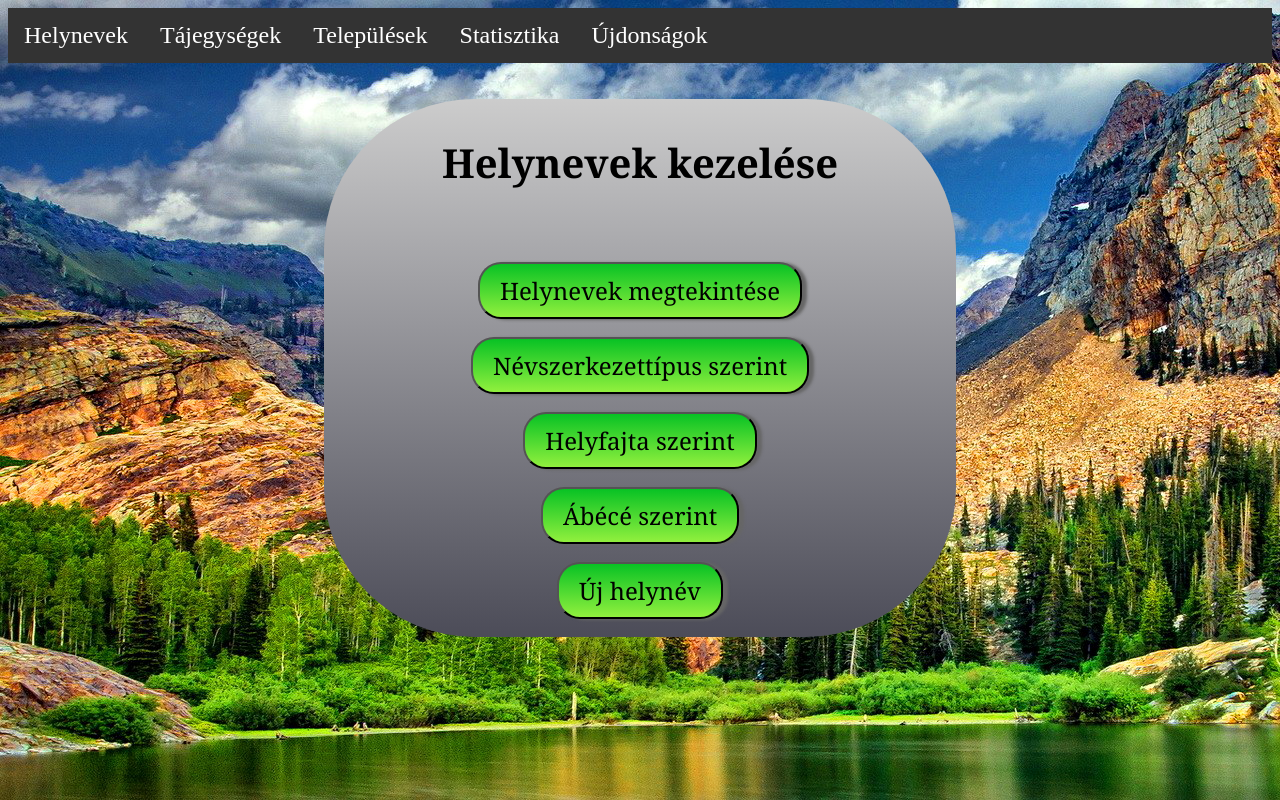
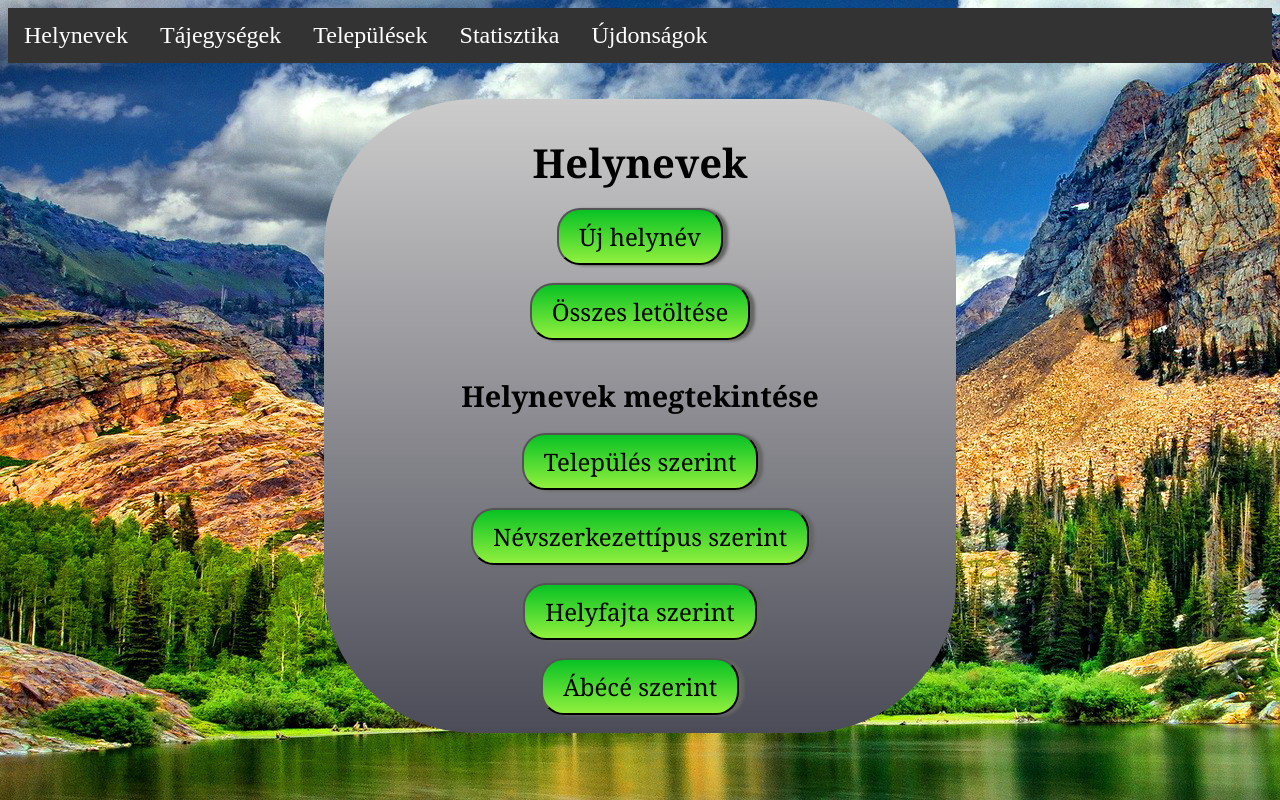
Before and after one commit to bjudob/Hely_hello_world, a PHP site: page /ui/helynevek/helynevek_menu.php in a window 1280 px wide. Run offline with PHP 8.4, Linux system fonts and the light colour scheme; some libraries are stand-ins or nearby versions.

Commit message:
menu redone

```diff
--- a/css/mainpage.css
+++ b/css/mainpage.css
@@ -49,6 +49,18 @@ body{
 	font-variant: normal;
 	font-weight: bold;
 }
+
+#subtitle{
+	margin:auto;
+	text-align: center;
+	color: black;
+	font-size: 180%;
+	font-family: Georgia;
+	font-style: normal;
+	font-variant: normal;
+	font-weight: bold;
+}
+
 
 .inputrow:hover{
   background: #1e6b05;
--- a/ui/helynevek/helynevek_menu.php
+++ b/ui/helynevek/helynevek_menu.php
@@ -17,12 +17,22 @@
 <body>
 	<div id="menucontainer">
 		<br><br>
-		<div id="title">Helynevek kezelése</div>
-
-		<br><br><br><br>
-
+		<div id="title">Helynevek</div>
+		<br>
 		<div id="menuOption">
-		<input id="btn" type="button" value="Helynevek megtekintése" onclick="window.location.href='./helynevek_show.php'">
+		<input id="btn" type="button" value="Új helynév" onclick="window.location.href='./helynevek_add.php'">
+		</div>
+		<br>
+		<div id="menuOption">
+		<form method="post" action="export.php">
+                	<input type="submit" name="export" id="btn" value="Összes letöltése" />
+            	</form>
+		</div>
+		<br><br>
+		<div id="subtitle">Helynevek megtekintése</div>
+		<br>
+		<div id="menuOption">
+		<input id="btn" type="button" value="Település szerint" onclick="window.location.href='./helynevek_show.php'">
 		</div>
                 <br>
                 <div id="menuOption">
@@ -34,13 +44,9 @@
 		</div>
                 <br>
                 <div id="menuOption">
-		<input id="btn" type="button" value="Ábécé szerint" onclick="window.location.href='./helynevek_menu_abc.php'">
+		<input id="btn" type="button" value="Ábécé szerint" onclick="window.location.href='./helynevek_show_abc_all.php'">
 		</div>
                 <br>
-		<div id="menuOption">
-		<input id="btn" type="button" value="Új helynév" onclick="window.location.href='./helynevek_add.php'">
-		</div>
-		<br>
 
 
 	</div>
```
